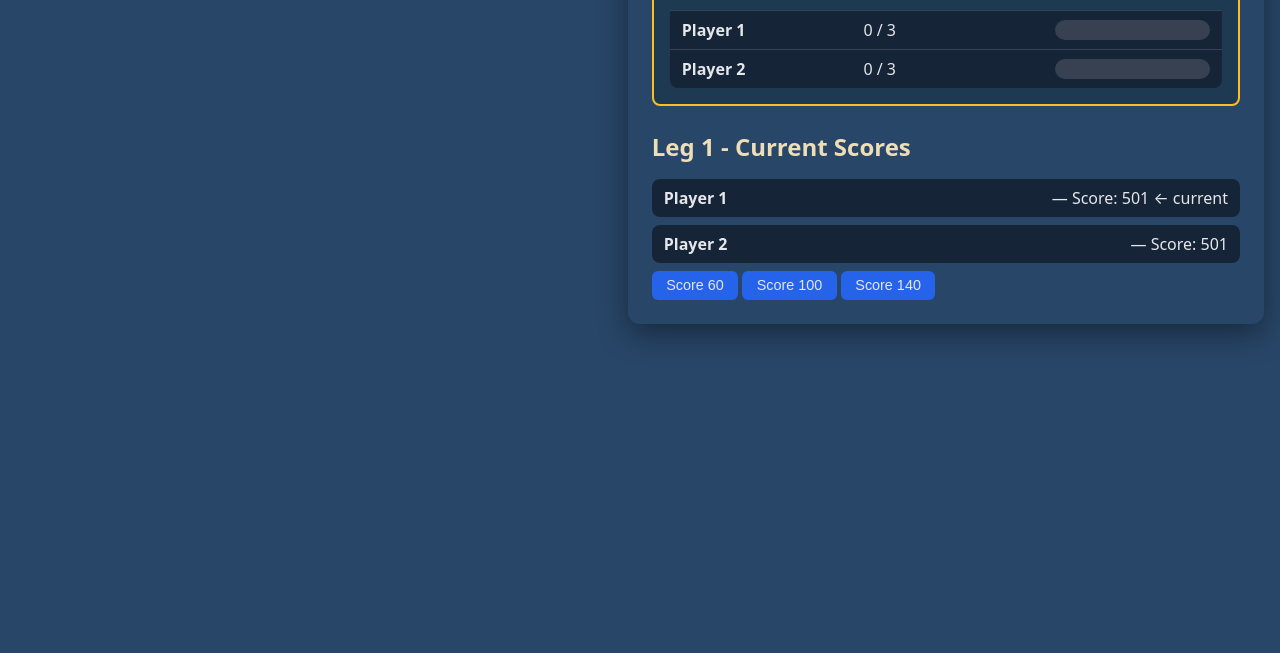
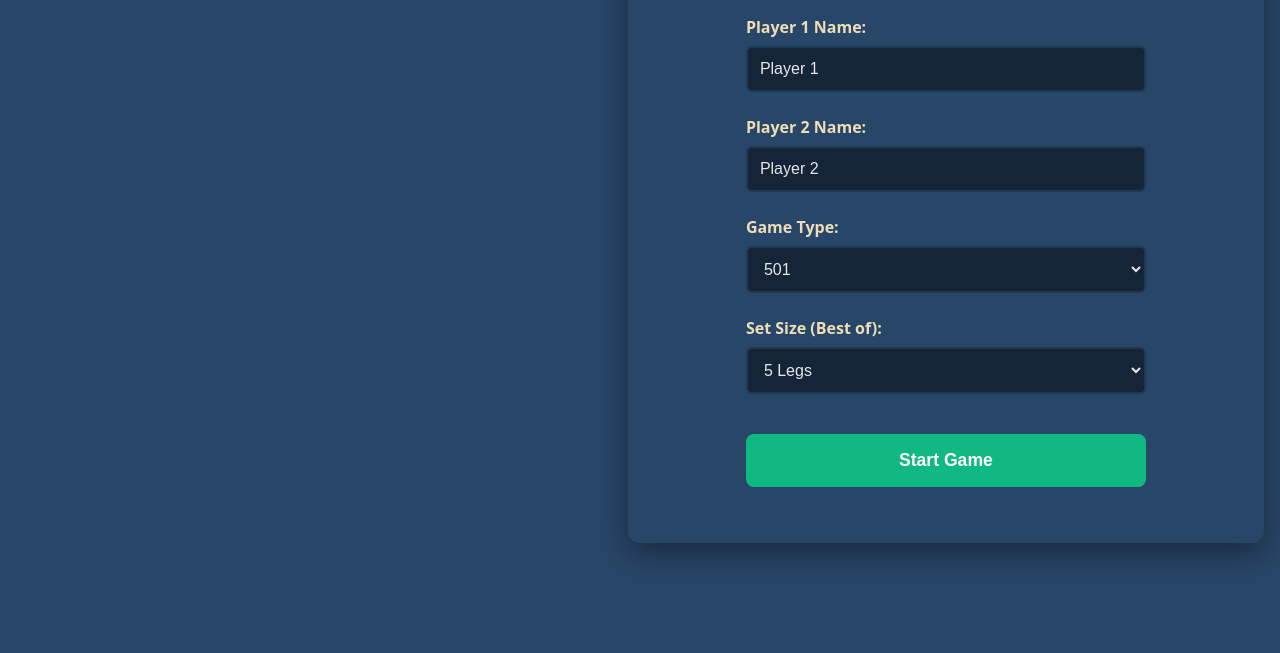
Before and after one commit to bahar99703/darts-score-keeper, a website with bundled scripts: page source.html in a window 1280 px wide. Shown: the part 147-800 px from the top of the page. Built offline with nearby package versions, Linux system fonts and the light colour scheme.

```diff
--- a/src/app.ts
+++ b/src/app.ts
@@ -26,6 +26,68 @@
 let gameOver: boolean = false;
 let legTurnHistory: Turn[] = [];
 let globalTurnNumber: number = 0;
+
+// Function to show the setup screen
+function showSetup(): void {
+  const gameDiv = document.getElementById("game");
+  if (!gameDiv) return;
+
+  gameDiv.innerHTML = `
+    <div class="setup-screen">
+      <h2>Game Setup</h2>
+      <form id="setupForm" class="setup-form">
+        <div class="form-group">
+          <label for="player1">Player 1 Name:</label>
+          <input type="text" id="player1" value="Player 1" required />
+        </div>
+
+        <div class="form-group">
+          <label for="player2">Player 2 Name:</label>
+          <input type="text" id="player2" value="Player 2" required />
+        </div>
+
+        <div class="form-group">
+          <label for="gameType">Game Type:</label>
+          <select id="gameType" required>
+            <option value="501">501</option>
+            <option value="301">301</option>
+          </select>
+        </div>
+
+        <div class="form-group">
+          <label for="setSize">Set Size (Best of):</label>
+          <select id="setSize" required>
+            <option value="1">1 Leg</option>
+            <option value="3">3 Legs</option>
+            <option value="5" selected>5 Legs</option>
+            <option value="7">7 Legs</option>
+            <option value="9">9 Legs</option>
+          </select>
+        </div>
+
+        <button type="submit" class="btn-start">Start Game</button>
+      </form>
+    </div>
+  `;
+
+  const form = document.getElementById("setupForm") as HTMLFormElement;
+  form.addEventListener("submit", (e) => {
+    e.preventDefault();
+
+    const player1 = (document.getElementById("player1") as HTMLInputElement).value.trim();
+    const player2 = (document.getElementById("player2") as HTMLInputElement).value.trim();
+    const gameType = parseInt((document.getElementById("gameType") as HTMLSelectElement).value) as 301 | 501;
+    const setSize = parseInt((document.getElementById("setSize") as HTMLSelectElement).value);
+
+    if (!player1 || !player2) {
+      alert("Please enter names for both players");
+      return;
+    }
+
+    startGame([player1, player2], gameType, setSize);
+  });
+}
+(window as any).showSetup = showSetup;
 
 // Function to start a new game
 function startGame(
@@ -87,7 +149,6 @@
 
   if (newScore === 0) {
     // Player reached exactly zero - they win this leg!
-    alert(`🎯 ${player.name} reached exactly zero and wins Leg ${currentLeg}!`);
     endLeg(player);
     return;
   }
@@ -329,4 +390,6 @@
     ${turnHistoryTable}
   `;
 }
-startGame(["Player 1", "Player 2"], 501, 5);
+
+// Show setup screen on page load
+showSetup();
--- a/styles.css
+++ b/styles.css
@@ -36,6 +36,69 @@
   text-align: center;
   color: #eedeb7;
   font-weight: 600;
+}
+
+/* Setup screen */
+.setup-screen {
+  text-align: center;
+  padding: 2rem;
+}
+
+.setup-screen h2 {
+  color: #eedeb7;
+  margin-bottom: 2rem;
+  font-size: 2rem;
+}
+
+.setup-form {
+  max-width: 400px;
+  margin: 0 auto;
+  text-align: left;
+}
+
+.form-group {
+  margin-bottom: 1.5rem;
+}
+
+.form-group label {
+  display: block;
+  margin-bottom: 0.5rem;
+  color: #eedeb7;
+  font-weight: 600;
+}
+
+.form-group input,
+.form-group select {
+  width: 100%;
+  padding: 0.75rem;
+  border: 2px solid #1e3a52;
+  border-radius: 0.375rem;
+  background: #152436;
+  color: #e5e7eb;
+  font-size: 1rem;
+}
+
+.form-group input:focus,
+.form-group select:focus {
+  outline: none;
+  border-color: #fbbf24;
+}
+
+.btn-start {
+  width: 100%;
+  padding: 1rem;
+  font-size: 1.1rem;
+  font-weight: 600;
+  background: #10b981;
+  color: white;
+  cursor: pointer;
+  border: none;
+  border-radius: 0.5rem;
+  margin-top: 1rem;
+}
+
+.btn-start:hover {
+  background: #059669;
 }
 
 /* Generic list + buttons used by renderState() */
```
Also changed, not shown: dist/app.js, 1 other file.
